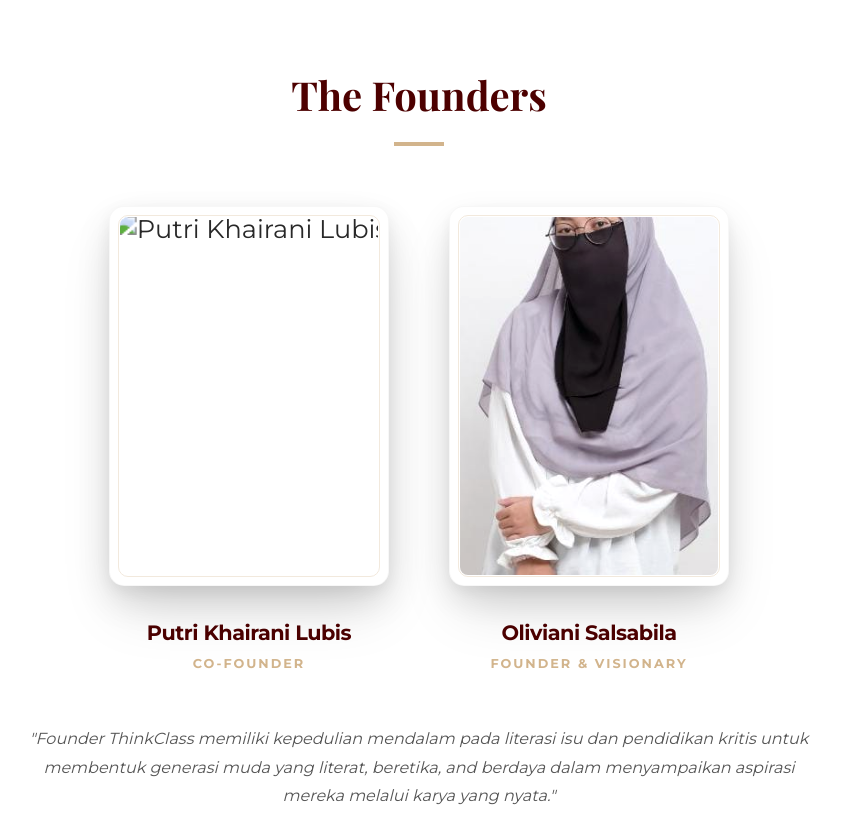
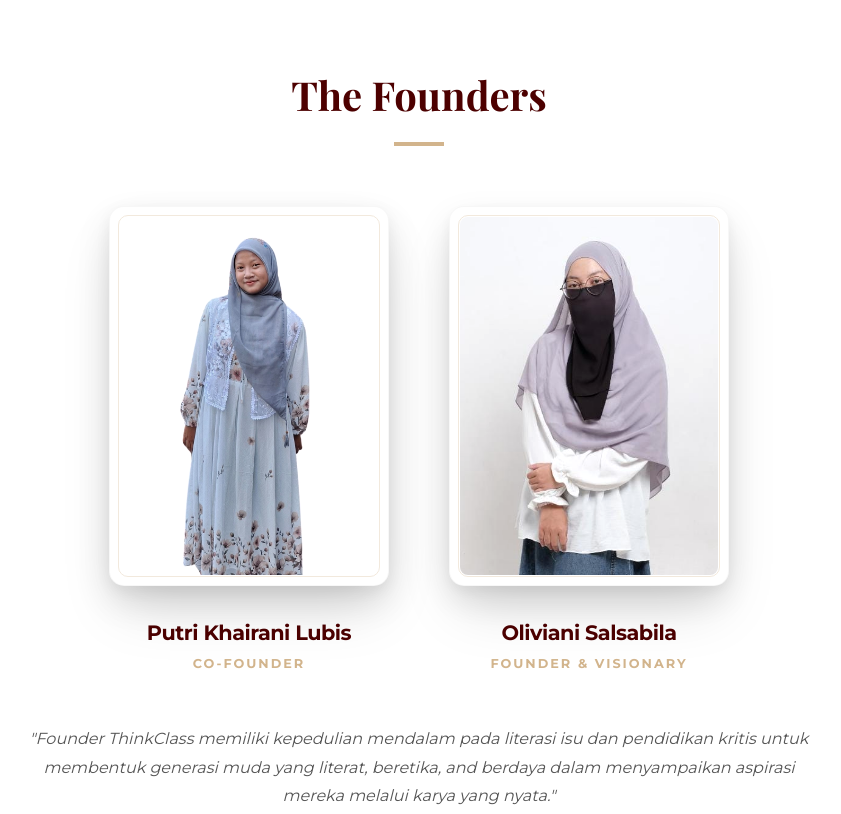
Before and after one commit to olivianisalsabila-create/Think_Class, a plain HTML site: page index.html in a window 1280 px wide. Shown: the part 1460-2274 px from the top of the page, without its empty margins (221-1062 px from the left). Drawn offline with nearby package versions, Linux system fonts and the light colour scheme.

Commit message:
Update index.html

```diff
--- a/index.html
+++ b/index.html
@@ -211,18 +211,16 @@
             transition: var(--transition);
         }
 
-        /* Sejajarkan Zoom Wajah secara Manual via CSS */
         .img-putri {
-            object-position: center 15%; /* Fokus ke wajah */
-            transform: scale(1.6); /* Zoom level */
+            object-position: center top;
+            transform: scale(1);
         }
 
         .img-olivia {
-            object-position: center 35%; /* Fokus ke wajah cadar */
-            transform: scale(1.5); /* Zoom level sejajar */
+            object-position: center top;
+            transform: scale(1);
         }
 
-        /* Hover Effects 3D */
         .founder-card:hover .founder-frame {
             transform: translateY(-20px) rotateX(5deg) rotateY(-5deg);
             box-shadow:
@@ -408,7 +406,7 @@
             <div class="founder-card">
                 <div class="founder-frame">
                     <div class="founder-image-container">
-                        <img src "kaira2 JPG.JPG" alt="Putri Khairani Lubis" class="img-putri">
+                        <img src="kaira2%20JPG.JPG" alt="Putri Khairani Lubis" class="img-putri">
                     </div>
                 </div>
                 <div class="founder-info">
@@ -421,7 +419,7 @@
             <div class="founder-card">
                 <div class="founder-frame">
                     <div class="founder-image-container">
-                        <img src= "PAS FOTO JPG.jpg" alt="Oliviani Salsabila" class="img-olivia">
+                        <img src="PAS%20FOTO%20JPG.jpg" alt="Oliviani Salsabila" class="img-olivia">
                     </div>
                 </div>
                 <div class="founder-info">
@@ -442,8 +440,8 @@
         <div class="slider-wrapper">
             <div class="slider-container" id="slider">
                 <div class="slide">
-                    <img src "pelajar korea.png" alt="Kegiatan 1">
-                    <div class="slide-info">Sesi FGD  - SMA Negeri 1</div>
+                    <img src="https://images.unsplash.com/photo-1523240715181-01489be2e40b?auto=format&fit=crop&q=80&w=1000" alt="Kegiatan 1">
+                    <div class="slide-info">Workshop Literasi Kritis - SMA Negeri 1</div>
                 </div>
                 <div class="slide">
                     <img src="https://images.unsplash.com/photo-1517245386807-bb43f82c33c4?auto=format&fit=crop&q=80&w=1000" alt="Kegiatan 2">
@@ -463,7 +461,7 @@
         <div class="testi-container">
             <div id="testi-content">
                 <div class="testi-card">
-                    <div class="testi-img"><img src "Kepsek SMA Pancasila.png" alt="User"></div>
+                    <div class="testi-img"><img src="https://images.unsplash.com/photo-1472099645785-5658abf4ff4e?auto=format&fit=crop&q=80&w=100" alt="User"></div>
                     <p class="testi-text">"ThinkClass membantu siswa kami menyusun argumen yang lebih akademis."</p>
                     <div class="testi-author">Bpk Rajih M.Pd - Kepala Sekolah SMA Pancasila</div>
                 </div>
```
